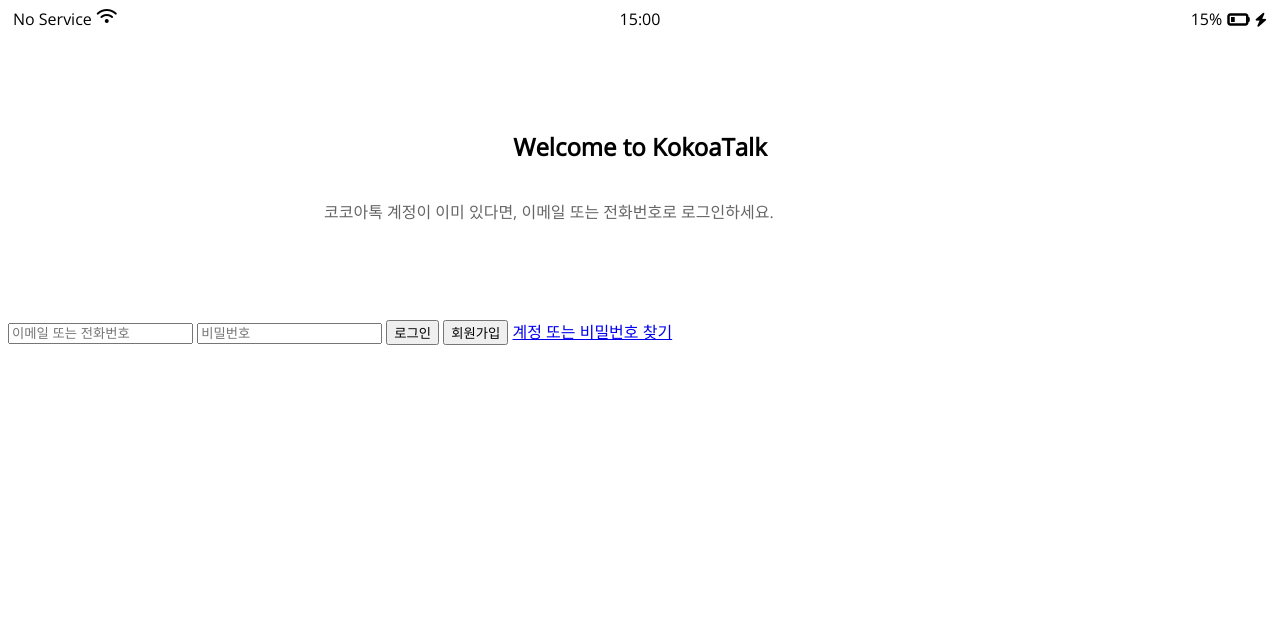
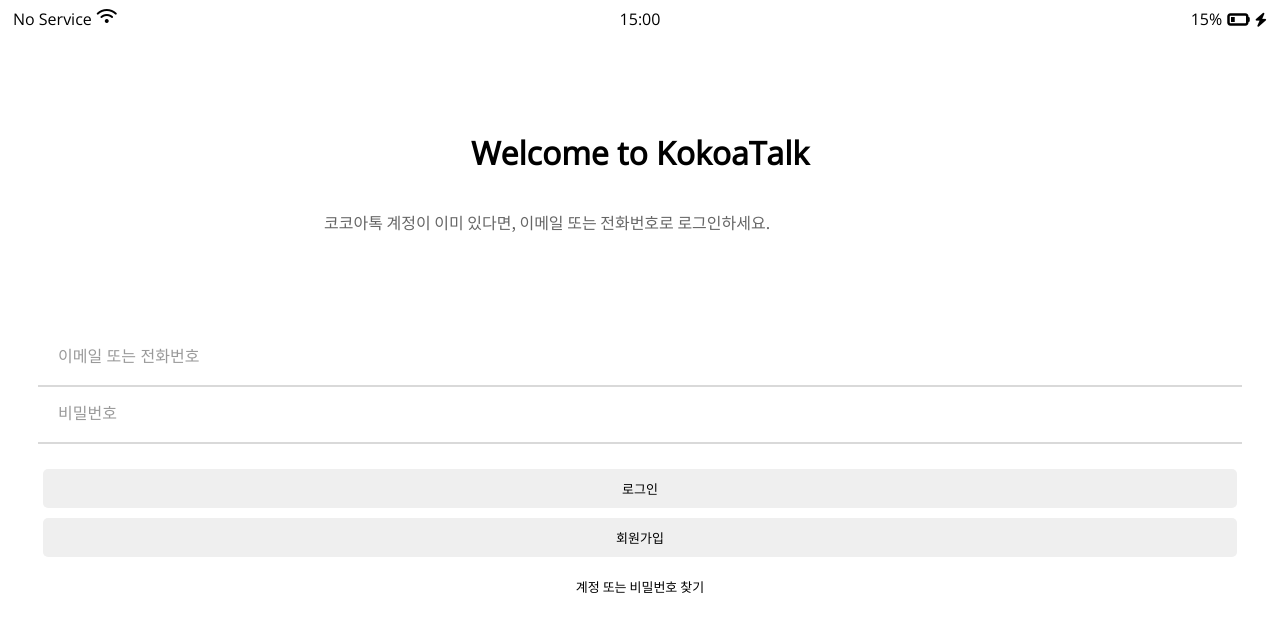
Before and after one commit to YunBom/kakao-clone, a plain HTML site: page index.html in a window 1280 px wide. Drawn offline with nearby package versions, Linux system fonts and the light colour scheme.

Commit message:
talk login screen style
카톡클론 로그인 화면

```diff
--- a/CSS/status-bar.css
+++ b/CSS/status-bar.css
@@ -3,6 +3,7 @@
     display:flex;
     justify-content: space-between;
     margin: 5px 5px;
+    font-family: 'Open Sans', sans-serif;
 }
 .status-bar__column {
     width:33%;
--- a/CSS/style.css
+++ b/CSS/style.css
@@ -1,10 +1,19 @@
-@import url('https://fonts.googleapis.com/css2?family=Open+Sans&display=swap');
+@import url('https://fonts.googleapis.com/css2?family=Open+Sans&display=swap'); /* 영어 폰트 */
+@import url('https://fonts.googleapis.com/css2?family=Noto+Sans+KR&display=swap'); /* 한글 폰트 */
 @import "status-bar.css"; /*상태바 스타일*/
+@import "variables.css";
+
+
+input:focus {
+    outline: none;
+}
 
 body {
-    font-family: 'Open Sans', sans-serif;
+    font-family: 'Noto Sans KR';
 }
 
+
+/* 환영문구 인사 */
 
 .Welcome-header {
     margin-top: 80px;
@@ -16,6 +25,7 @@
 }
 .Welcome-header__title {
     margin-bottom:20px;
+    font-family: 'Open Sans', sans-serif;
 }
 .Welcome-header__text {
     display:flex;
@@ -23,3 +33,55 @@
     width: 50%;
     opacity:0.6;
 }
+
+
+
+
+/* 로그인 입력란 */
+
+.login-form {
+    display:flex;
+    flex-direction: column;
+    margin: 0px 30px;
+}
+
+.login-form input {
+    padding: 20px;
+    border: none;
+    border-bottom: 2px solid rgba(0, 0, 0, 0.15);
+    transition: border-color 0.3s ease-in-out;
+}
+
+.login-form input::placeholder {
+    color: rgba(0, 0, 0, 0.4);
+    font-size: larger;
+}
+
+.login-form input[type="password"] {
+    margin-bottom: 20px;
+}
+
+.login-form .login-form__btn {
+    padding: 10px;
+    margin: 5px;
+    border-bottom: none;
+    border-radius:5px;
+    cursor: pointer;
+    font-size: 13px;
+}
+
+.login-form input:focus {
+    border-color: var(--yellow);
+}
+
+.login-form__btn:hover {
+    background-color: #dddbdb;
+}
+
+.login-form a {
+    text-align: center;
+    text-decoration: none;
+    color:inherit;
+    font-size: 13px;
+    margin-top: 15px;
+}
--- /dev/null
+++ b/CSS/variables.css
@@ -0,0 +1,3 @@
+:root {
+    --yellow: #fae100;
+}
--- a/index.html
+++ b/index.html
@@ -27,7 +27,7 @@
 
 
     <header class="Welcome-header">
-        <h2 class="Welcome-header__title"> Welcome to KokoaTalk </h2>
+        <h1 class="Welcome-header__title"> Welcome to KokoaTalk </h1>
         <p class="Welcome-header__text">
             코코아톡 계정이 이미 있다면, 이메일 또는 전화번호로 로그인하세요.
         </p>
@@ -36,8 +36,8 @@
     <form class="login-form">
         <input type="text" placeholder="이메일 또는 전화번호">
         <input type="password" placeholder="비밀번호">
-        <input type="submit" value="로그인">
-        <input type="button" value="회원가입">
+        <input class="login-form__btn" type="submit" value="로그인">
+        <input class="login-form__btn" type="button" value="회원가입">
         <a href="#">계정 또는 비밀번호 찾기</a>
     </form>
 
```
